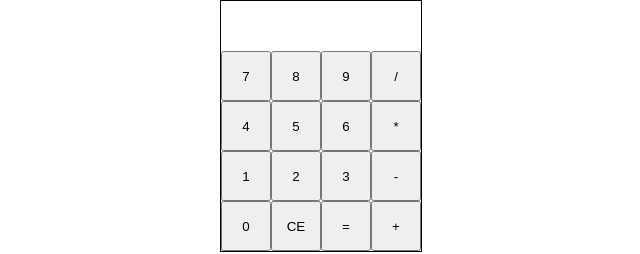
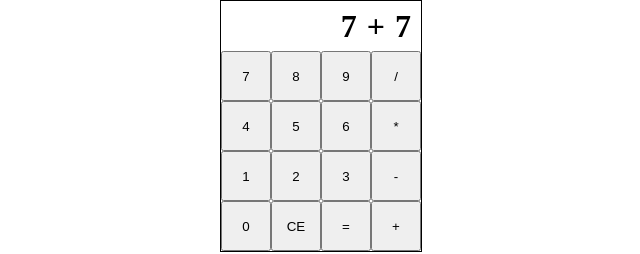
Before and after one commit to mattbuckwell/odin-calculator, a plain HTML site: page index.html in a window 1280 px wide. Shown: the full height of the page, 319-959 px from the left. Drawn offline with Linux system fonts and the light colour scheme.

Commit message:
Updating display to show dummy  text properly

```diff
--- a/css/styles.css
+++ b/css/styles.css
@@ -17,6 +17,10 @@ body {
     margin: 0;
     height: 50px;
     width: 200px;
+    font-size: 2rem;
+    text-align: end;
+    letter-spacing: 10px;
+    line-height: 50px;
 }
 
 .container button {
--- a/js/app.js
+++ b/js/app.js
@@ -2,6 +2,9 @@
 const firstNumber = 0;
 const secondNumber = 0;
 const operator = "";
+
+const calcDisplay = document.querySelector(".display");
+calcDisplay.textContent = "7+7";
 
 // Functions for calculator operations
 function add (num1, num2) {
```
